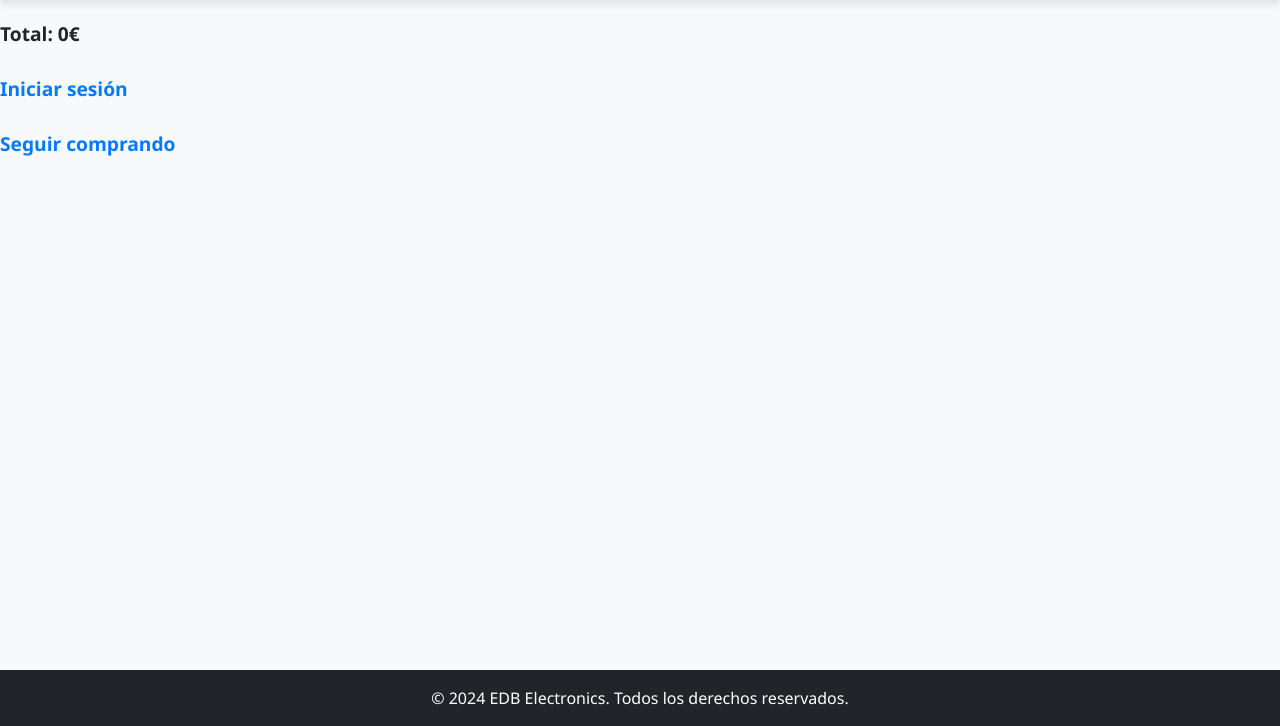
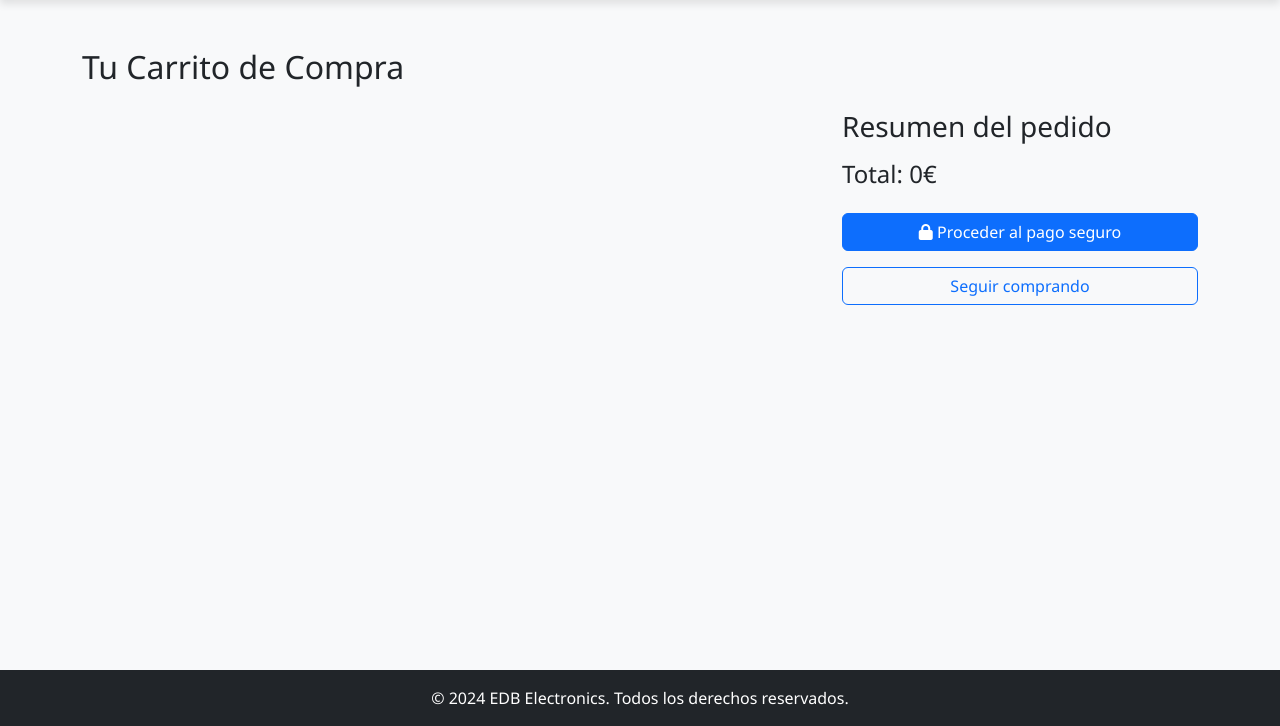
Before and after one commit to ECA-2-10/ecommerce-edb, a Django app: page /cart/view/ in a window 1280 px wide. Shown: the part 74-800 px from the top of the page. Run offline with Django 5.2, Linux system fonts and the light colour scheme.

Commit message:
update cart styles and functionality

```diff
--- a/cart/templates/cart/cart.html
+++ b/cart/templates/cart/cart.html
@@ -4,50 +4,50 @@
 {% block content %}
 {% load static %}
 
-<!DOCTYPE html>
-<html lang="es">
+<div class="container py-5">
+    <h2 class="mb-4">Tu Carrito de Compra</h2>
 
-<head>
-    <meta charset="UTF-8">
-    <meta name="viewport" content="width=device-width, initial-scale=1.0">
-    <title>EDB Electronics - Tu cesta</title>
-    <link rel="stylesheet" href="{% static 'cart.css' %}">
-</head>
-
-<body>
-    <main>
+    <div class="row">
+        <div class="col-md-8">
             <section id="cart-items">
-            <div id="product-list">
                 {% for product_id, item in cart.items %}
                 <div class="product-item">
                     <img src="{{ item.image }}" alt="{{ item.name }}" class="product-image">
-                    <h4>{{ item.name }}</h4>
-                    <p class="product-price">Precio: {{ item.price }}€</p>
-                    <p class="product-quantity">Cantidad: {{ item.quantity }}</p>
-                    <p class="product-total">Total: {{ item.total }}€</p>
-
+                    <div class="product-info">
+                        <h4 class="mb-2">{{ item.name }}</h4>
+                        <p class="product-price mb-1">Precio unitario: {{ item.price }}€</p>
+                        <div class="d-flex align-items-center gap-3">
+                            <p class="product-quantity mb-0">Cantidad: {{ item.quantity }}</p>
                             <div class="product-actions">
-                        <form action="{% url 'cart:add_to_cart' product_id %}" method="post">
+                                <form action="{% url 'cart:add_to_cart' product_id %}" method="post" class="d-inline">
                                     {% csrf_token %}
-                            <button type="submit">+</button>
+                                    <button type="submit" class="btn btn-sm btn-primary">+</button>
                                 </form>
-                        <form action="{% url 'cart:remove_from_cart' product_id %}" method="post">
+                                <form action="{% url 'cart:remove_from_cart' product_id %}" method="post"
+                                    class="d-inline">
                                     {% csrf_token %}
-                            <button type="submit">-</button>
+                                    <button type="submit" class="btn btn-sm btn-danger">-</button>
                                 </form>
                             </div>
                         </div>
+                        <p class="product-total mt-2"><strong>Total: {{ item.total }}€</strong></p>
+                    </div>
+                </div>
                 {% endfor %}
+            </section>
         </div>
+
+        <div class="col-md-4">
+            <section id="cart-total" class="position-sticky" style="top: 2rem;">
+                <h3 class="mb-3">Resumen del pedido</h3>
+                <p class="h4 mb-4">Total: {{ total }}€</p>
+                <a href="/payment/" class="btn btn-primary w-100 checkout-button">
+                    <i class="fas fa-lock"></i>
+                    Proceder al pago seguro
+                </a>
+                <a href="/" class="btn btn-outline-primary w-100 mt-3">Seguir comprando</a>
             </section>
-
-        <section id="cart-total">
-            <p><strong>Total: {{ total }}€</strong></p>
-            {% if not user.is_authenticated %}
-                <p><a href="{% url 'login' %}"  class="link">Iniciar sesión</a></p>
-            {% endif %}
-            <a href="/">Seguir comprando</a>
-        </section>
-    </main>
-</body>
+        </div>
+    </div>
+</div>
 {% endblock %}
--- a/cart/views.py
+++ b/cart/views.py
@@ -1,11 +1,13 @@
 import json
+
+from django.contrib import messages
 from django.http import JsonResponse
-from django.shortcuts import render, redirect
-from django.contrib import messages
+from django.shortcuts import redirect, render
+
 from product.models import Product
 
+
 def add_to_cart(request, product_id):
-
     try:
         product = Product.objects.get(id=product_id)
     except Product.DoesNotExist:
@@ -14,14 +16,20 @@ def add_to_cart(request, product_id):
     if product.soldout:
         return redirect('cart:view_cart')
     else:
-        product = {"id": product_id, "name": product.name, "price": float(product.price), "quantity": 1, "total": float(product.price), "image": product.image.url}
+        product = {
+            "id": product_id,
+            "name": product.name,
+            "price": float(product.price),
+            "quantity": 1,
+            "total": float(product.price),
+            "image": product.image.url
+        }
         cart = request.COOKIES.get('cart')
         cart = json.loads(cart) if cart else {}
 
         if str(product_id) in cart:
             cart[str(product_id)]['quantity'] += 1
-            cart[str(product_id)]['total'] += cart[str(product_id)]['total']
-            cart[str(product_id)]['total'] = round(cart[str(product_id)]['total'],2)
+            cart[str(product_id)]['total'] = round(cart[str(product_id)]['price'] * cart[str(product_id)]['quantity'], 2)
         else:
             cart[str(product_id)] = product
 
@@ -61,14 +69,20 @@ def add_amount_to_cart(request, product_id, amount):
     if product.soldout:
         return redirect('/')
     else:
-        product = {"id": product_id, "name": product.name, "price": float(product.price), "quantity": amount, "total": float(round(product.price * amount,2)), "image": product.image.url}
+        product = {
+            "id": product_id,
+            "name": product.name,
+            "price": float(product.price),
+            "quantity": amount,
+            "total": float(round(product.price * amount, 2)),
+            "image": product.image.url
+        }
         cart = request.COOKIES.get('cart')
         cart = json.loads(cart) if cart else {}
 
         if str(product_id) in cart:
             cart[str(product_id)]['quantity'] += amount
-            cart[str(product_id)]['total'] += cart[str(product_id)]['total']
-            cart[str(product_id)]['total'] = round(cart[str(product_id)]['total'], 2)
+            cart[str(product_id)]['total'] = round(cart[str(product_id)]['price'] * cart[str(product_id)]['quantity'], 2)
         else:
             cart[str(product_id)] = product
 
--- a/static/cart.css
+++ b/static/cart.css
@@ -38,9 +59,14 @@
 }
 
 #cart-total {
-    margin-top: 20px;
+    background-color: white;
+    border: 1px solid #eee;
+    padding: 25px;
+    border-radius: 8px;
+    margin-top: 30px;
     font-size: 1.2em;
     font-weight: bold;
+    box-shadow: 0 2px 4px rgba(0,0,0,0.05);
 }
 
 #cart-total a {
@@ -53,3 +79,74 @@
 #cart-total a:hover {
     text-decoration: underline;
 }
+
+.checkout-button {
+    display: flex;
+    align-items: center;
+    justify-content: center;
+    gap: 12px;
+    width: 100%;
+    padding: 16px;
+    background: linear-gradient(to bottom, #2ecc71, #27ae60);
+    color: white;
+    border: none;
+    border-radius: 8px;
+    margin-top: 15px;
+    text-align: center;
+    text-decoration: none;
+    font-weight: 700;
+    font-size: 1.2em;
+    transition: all 0.2s ease;
+    box-shadow: 0 4px 6px rgba(46, 204, 113, 0.2),
+                inset 0 1px 0 rgba(255, 255, 255, 0.2);
+    cursor: pointer;
+    user-select: none;
+    position: relative;
+    overflow: hidden;
+}
+
+.checkout-button:hover {
+    background: linear-gradient(to bottom, #27ae60, #219a52);
+    transform: translateY(-2px);
+    box-shadow: 0 6px 12px rgba(46, 204, 113, 0.3),
+                inset 0 1px 0 rgba(255, 255, 255, 0.2);
+    color: white;
+    text-decoration: none;
+}
+
+.checkout-button:active {
+    transform: translateY(1px);
+    box-shadow: 0 2px 4px rgba(46, 204, 113, 0.2),
+                inset 0 1px 0 rgba(255, 255, 255, 0.1);
+    background: linear-gradient(to bottom, #219a52, #1e8449);
+}
+
+.checkout-button::after {
+    content: '';
+    position: absolute;
+    top: 0;
+    left: -100%;
+    width: 100%;
+    height: 100%;
+    background: linear-gradient(
+        120deg,
+        transparent,
+        rgba(255, 255, 255, 0.2),
+        transparent
+    );
+    transition: 0.5s;
+}
+
+.checkout-button:hover::after {
+    left: 100%;
+}
+
+.link {
+    color: #007bff;
+    text-decoration: none;
+    font-weight: 500;
+}
+
+.link:hover {
+    text-decoration: underline;
+}
```
Also changed, not shown: other parts of static/cart.css (+26 -5 lines). Lines whose indentation alone changed are shown as unchanged.
